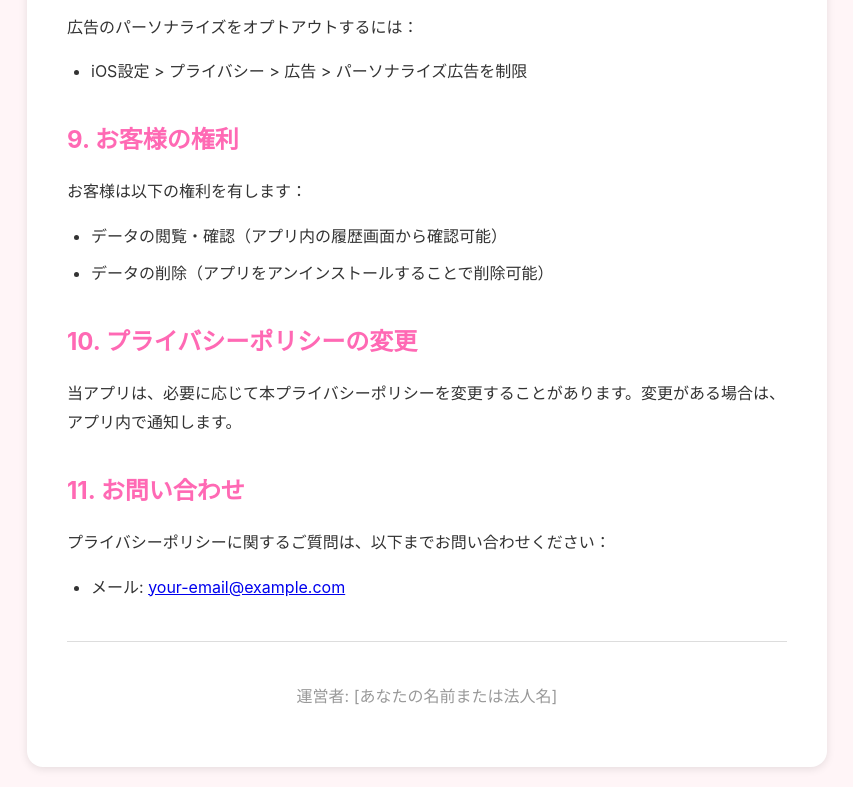
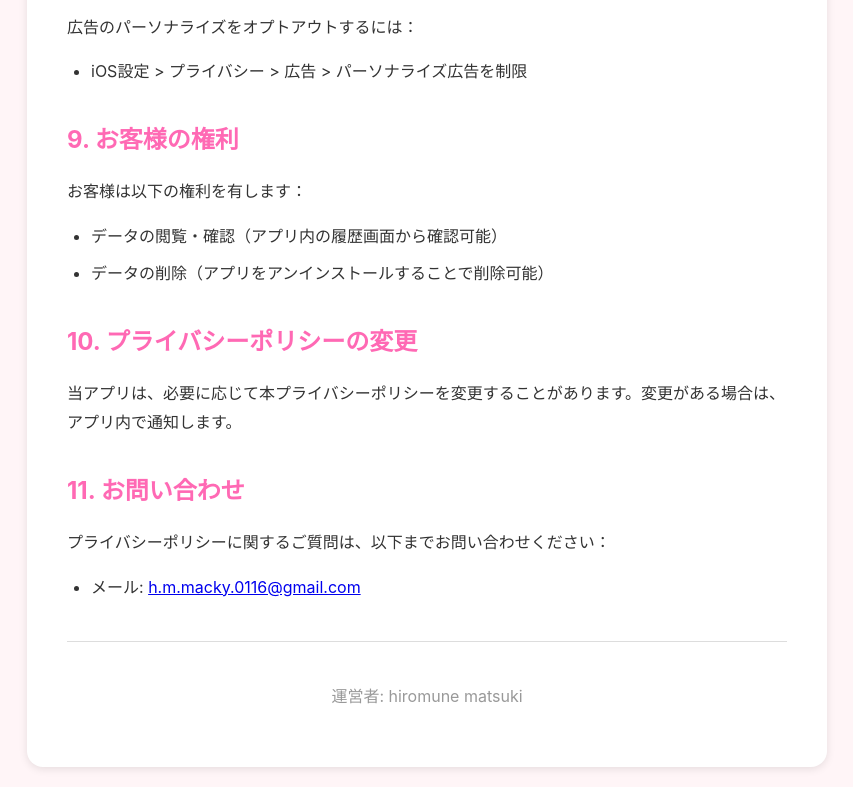
Before and after one commit to pcmakio/giftnyan-policies2, a plain HTML site: page privacy-policy.html in a window 1280 px wide. Shown: the part 2846-3633 px from the top of the page, without its empty margins (213-1066 px from the left). Drawn offline with Linux system fonts and the light colour scheme.

Commit message:
Update contact email and operator name in privacy policy

```diff
--- a/privacy-policy.html
+++ b/privacy-policy.html
@@ -169,13 +169,13 @@
         <h2>11. お問い合わせ</h2>
         <p>プライバシーポリシーに関するご質問は、以下までお問い合わせください：</p>
         <ul>
-            <li>メール: <a href="mailto:your-email@example.com">your-email@example.com</a></li>
+            <li>メール: <a href="mailto:h.m.macky.0116@gmail.com">h.m.macky.0116@gmail.com</a></li>
         </ul>
 
         <hr style="margin: 40px 0; border: none; border-top: 1px solid #ddd;">
 
         <p style="text-align: center; color: #999;">
-            運営者: [あなたの名前または法人名]
+            運営者: hiromune matsuki
         </p>
     </div>
 </body>
```
